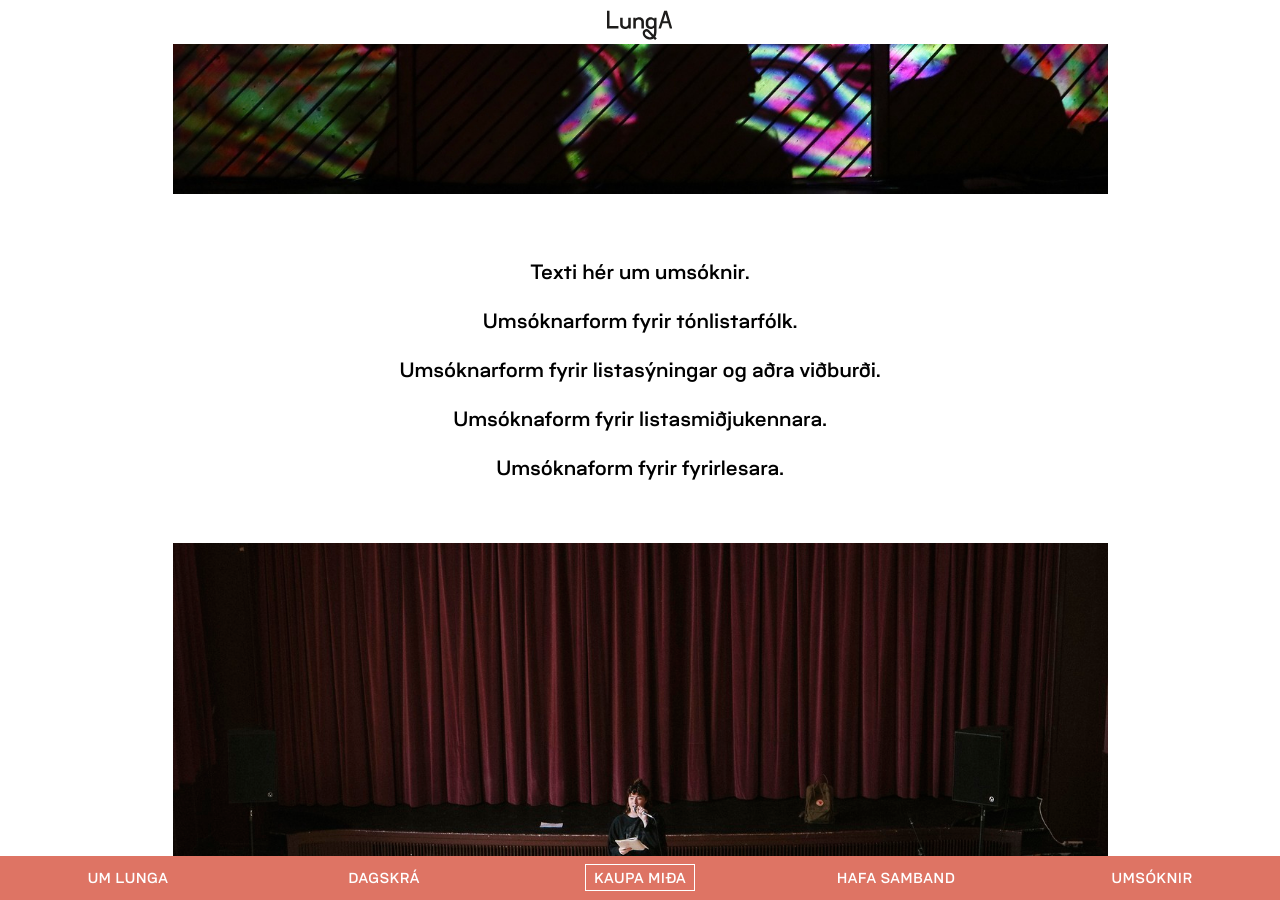
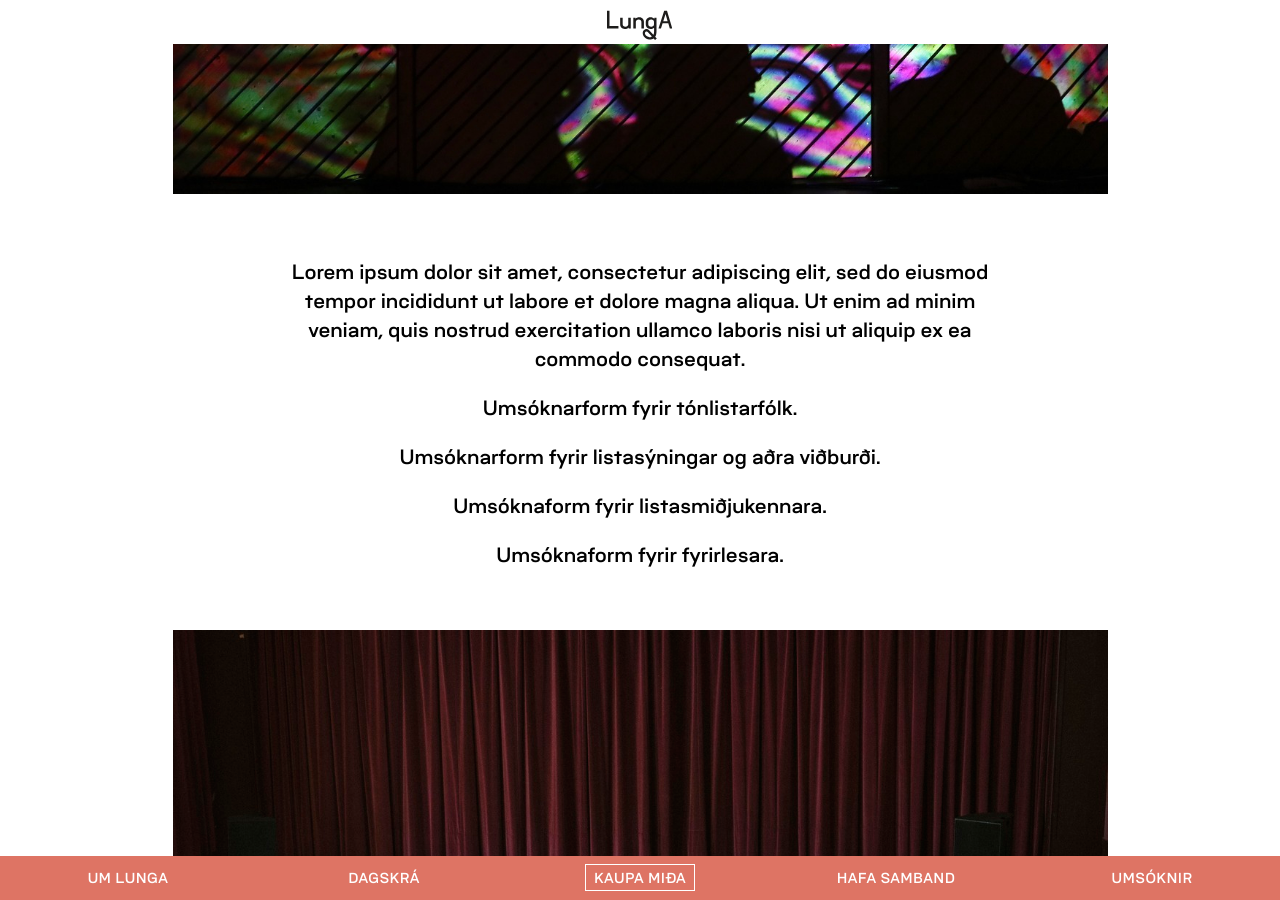
Before and after one commit to halldorel/lunga, a Jekyll site: the page built from pages/umsoknir.md, in a window 1280 px wide and 900 px high, scrolled down 715 px. Built offline with Jekyll 4.4.1, drawn with Linux system fonts in a browser that asks for light colours; nearby versions of some CDN libraries; a script that is not in the unit is left out.

Commit message:
Update Page “umsoknir”

```diff
--- a/pages/umsoknir.md
+++ b/pages/umsoknir.md
@@ -6,7 +6,7 @@
 tail_photo: /img/uploads/tumblr_otasw2uald1vaprzlo1_1280.jpg
 heading_color: '#151A41'
 ---
-Texti hér um umsóknir.
+Lorem ipsum dolor sit amet, consectetur adipiscing elit, sed do eiusmod tempor incididunt ut labore et dolore magna aliqua. Ut enim ad minim veniam, quis nostrud exercitation ullamco laboris nisi ut aliquip ex ea commodo consequat.
 
 Umsóknarform fyrir tónlistarfólk.
 
```
